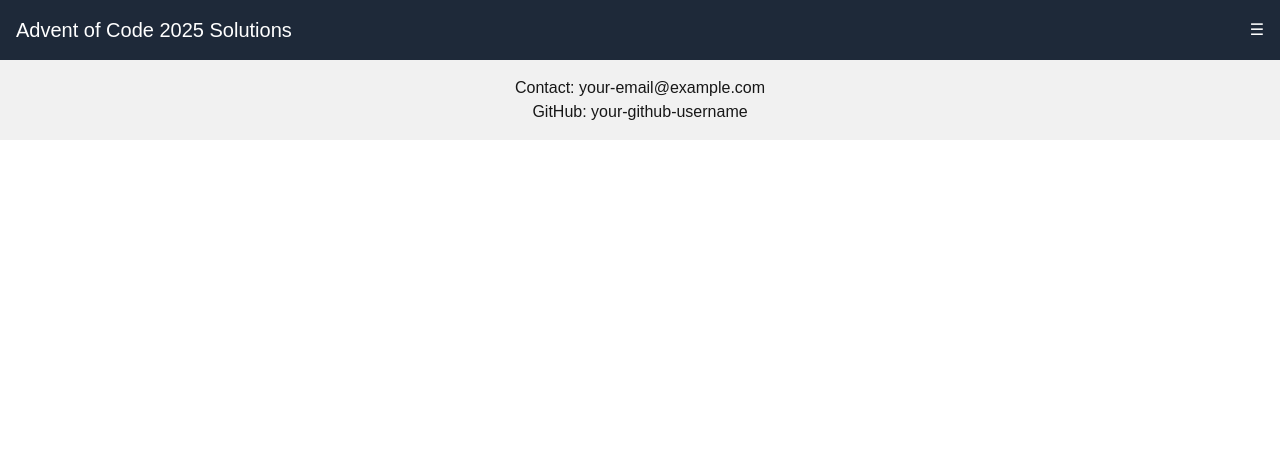
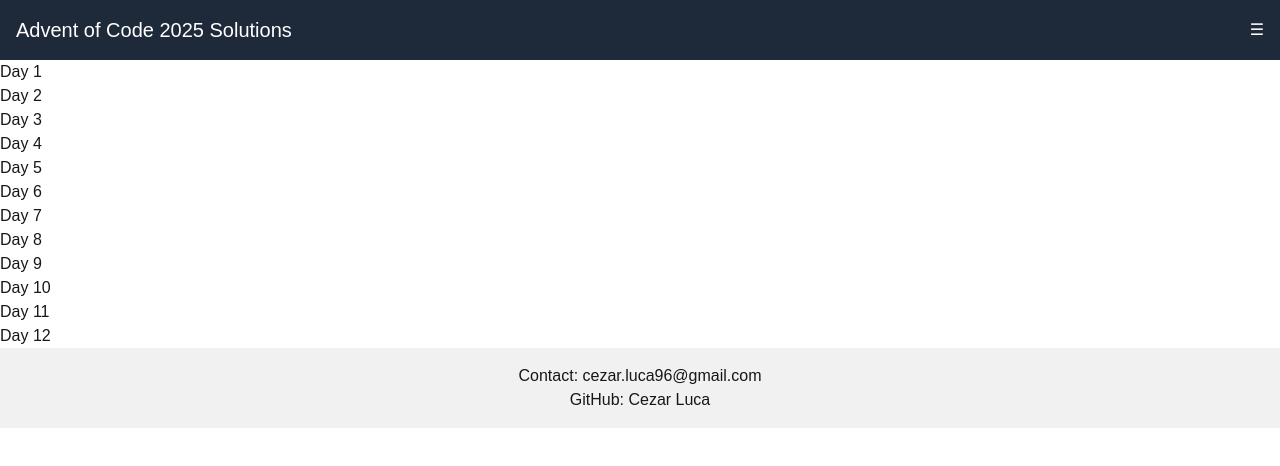
Before and after one commit to CezarLuca/advent-of-code-25, a Next.js app: page / in a window 1280 px wide. Shown: the top 466 px of the page. Built offline with nearby package versions, Linux system fonts and the light colour scheme.

Commit message:
Set up the scaffolding for Day sections and problem toggles

```diff
--- /dev/null
+++ b/app/components/DaySection.tsx
@@ -0,0 +1,40 @@
+"use client";
+
+import { useState } from "react";
+import ProblemToggle from "./ProblemToggle";
+import Collapsible from "./ui/Collapsible";
+
+interface DaySectionProps {
+    day: number;
+}
+
+export default function DaySection({ day }: DaySectionProps) {
+    const [selectedProblem, setSelectedProblem] = useState(1);
+
+    const handleProblemToggle = (problem: number) => {
+        setSelectedProblem(problem);
+    };
+
+    return (
+        <Collapsible title={`Day ${day}`}>
+            <ProblemToggle
+                selectedProblem={selectedProblem}
+                onToggle={handleProblemToggle}
+            />
+            <div className="p-4 bg-gray-50 dark:bg-gray-900 rounded-md">
+                {selectedProblem === 1 && (
+                    <div>
+                        <h3 className="font-bold mb-2">Part 1 Solution</h3>
+                        <p>Solution logic for Day {day} Part 1 goes here...</p>
+                    </div>
+                )}
+                {selectedProblem === 2 && (
+                    <div>
+                        <h3 className="font-bold mb-2">Part 2 Solution</h3>
+                        <p>Solution logic for Day {day} Part 2 goes here...</p>
+                    </div>
+                )}
+            </div>
+        </Collapsible>
+    );
+}
--- a/app/components/Footer.tsx
+++ b/app/components/Footer.tsx
@@ -9,18 +9,18 @@
         >
             <p>
                 Contact:{" "}
-                <a href="mailto:your-email@example.com">
-                    your-email@example.com
+                <a href="mailto:cezar.luca96@gmail.com">
+                    cezar.luca96@gmail.com
                 </a>
             </p>
             <p>
                 GitHub:{" "}
                 <a
-                    href="https://github.com/your-github-username"
+                    href="https://github.com/CezarLuca"
                     target="_blank"
                     rel="noopener noreferrer"
                 >
-                    your-github-username
+                    Cezar Luca
                 </a>
             </p>
         </footer>
--- /dev/null
+++ b/app/components/ProblemToggle.tsx
@@ -0,0 +1,34 @@
+interface ProblemToggleProps {
+    selectedProblem: number;
+    onToggle: (problem: number) => void;
+}
+
+export default function ProblemToggle({
+    selectedProblem,
+    onToggle,
+}: ProblemToggleProps) {
+    return (
+        <div className="flex gap-2 mb-4 border-b border-gray-200 dark:border-gray-700">
+            <button
+                onClick={() => onToggle(1)}
+                className={`px-4 py-2 text-sm font-medium transition-colors ${
+                    selectedProblem === 1
+                        ? "border-b-2 border-blue-500 text-blue-600 dark:text-blue-400"
+                        : "text-gray-500 hover:text-gray-700 dark:text-gray-400 dark:hover:text-gray-200"
+                }`}
+            >
+                Part 1
+            </button>
+            <button
+                onClick={() => onToggle(2)}
+                className={`px-4 py-2 text-sm font-medium transition-colors ${
+                    selectedProblem === 2
+                        ? "border-b-2 border-blue-500 text-blue-600 dark:text-blue-400"
+                        : "text-gray-500 hover:text-gray-700 dark:text-gray-400 dark:hover:text-gray-200"
+                }`}
+            >
+                Part 2
+            </button>
+        </div>
+    );
+}
--- /dev/null
+++ b/app/components/ui/Collapsible.tsx
@@ -0,0 +1,25 @@
+"use client";
+
+import { useState } from "react";
+
+interface CollapsibleProps {
+    title: string;
+    children: React.ReactNode;
+}
+
+export default function Collapsible({ title, children }: CollapsibleProps) {
+    const [isOpen, setIsOpen] = useState(false);
+
+    const toggleCollapse = () => {
+        setIsOpen(!isOpen);
+    };
+
+    return (
+        <div className="collapsible">
+            <button onClick={toggleCollapse} className="collapsible-toggle">
+                {title}
+            </button>
+            {isOpen && <div className="collapsible-content">{children}</div>}
+        </div>
+    );
+}
--- a/app/page.tsx
+++ b/app/page.tsx
@@ -1,5 +1,5 @@
 import Navbar from "./components/Navbar";
-// import DaySection from "./components/DaySection";
+import DaySection from "./components/DaySection";
 import Footer from "./components/Footer";
 
 export default function Home() {
@@ -7,9 +7,9 @@
         <div>
             <Navbar />
             <main>
-                {/* {Array.from({ length: 12 }, (_, index) => (
+                {Array.from({ length: 12 }, (_, index) => (
                     <DaySection key={index + 1} day={index + 1} />
-                ))} */}
+                ))}
             </main>
             <Footer />
         </div>
```
